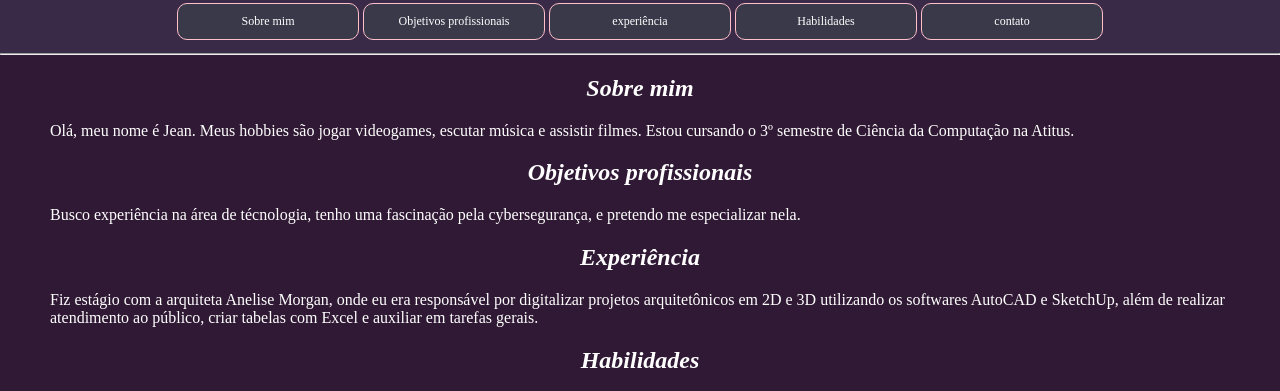
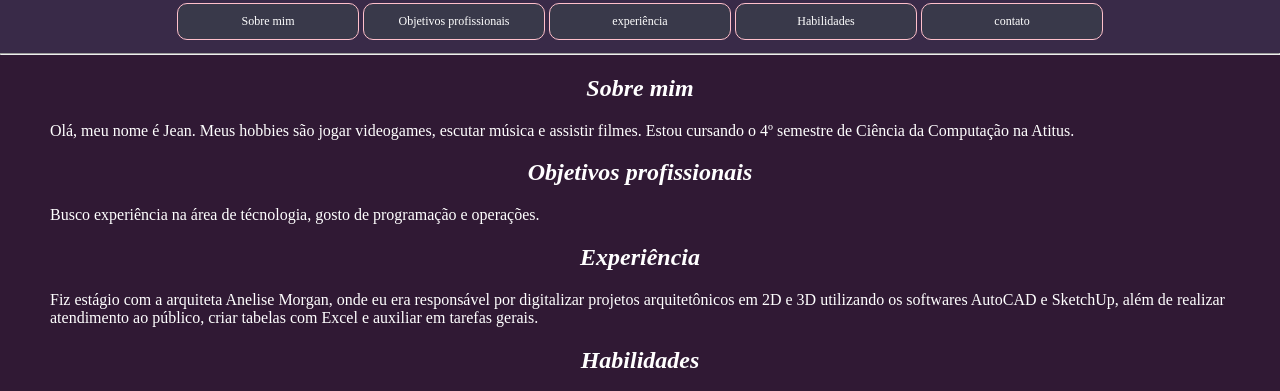
Before and after one commit to Jeanhefler/meuSite, a plain HTML site: page index.html in a window 1280 px wide. Shown: the part 386-777 px from the top of the page. Drawn offline with Linux system fonts and the light colour scheme.

Commit message:
Update index.html

```diff
--- a/index.html
+++ b/index.html
@@ -23,12 +23,12 @@
     <main>
         <div>
             <h2 id="aboutme">Sobre mim</h2>
-            <p>Olá, meu nome é Jean. Meus hobbies são jogar videogames, escutar música e assistir filmes. Estou cursando o 3º semestre de Ciência da Computação na Atitus.</p>
+            <p>Olá, meu nome é Jean. Meus hobbies são jogar videogames, escutar música e assistir filmes. Estou cursando o 4º semestre de Ciência da Computação na Atitus.</p>
         </div>
 
         <div>
             <h2 id="op">Objetivos profissionais</h2>
-            <p>Busco experiência na área de técnologia, tenho uma fascinação pela cybersegurança, e pretendo me especializar nela.</p>
+            <p>Busco experiência na área de técnologia, gosto de programação e operações.</p>
         </div>
 
         <div>
```
